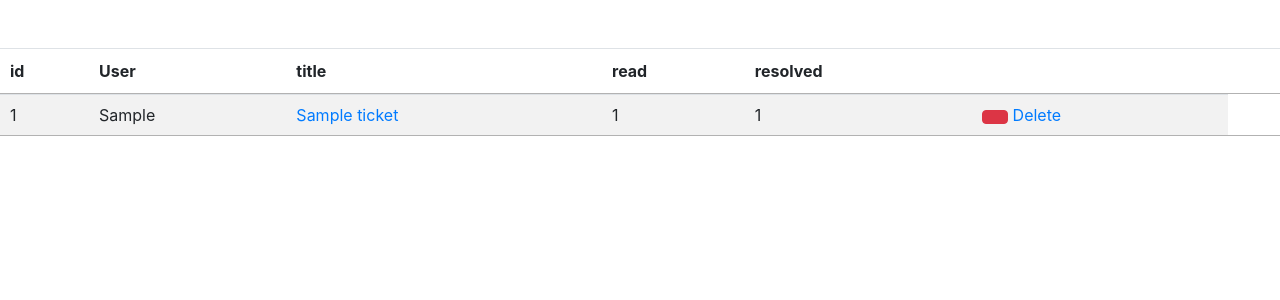
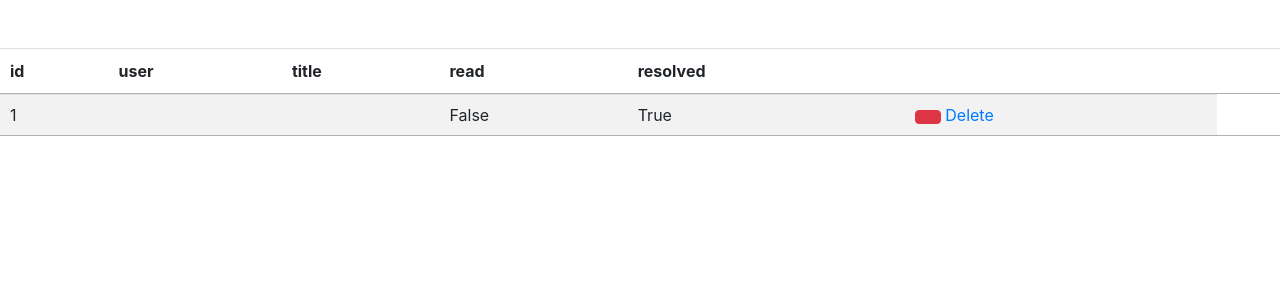
Before and after one commit to twobowlsofgrace/50.003_1D_2019, a Django app: page /ticket_creation/display/ in a window 1280 px wide. Shown: the part 40-340 px from the top of the page. Run offline with Django 3.2, Linux system fonts and the light colour scheme; a user stored in the database is signed in; tables that the repository leaves empty hold one stand-in row (values such as "Sample post"); parts of the project's set-up code (start-up, migrations or seed data) failed here and were passed over; some libraries are stand-ins or nearby versions.

Commit message:
working on sending valid dictionary values through render to the ticketcreation/show.html

```diff
--- a/Source/website/ticket_creation/templates/ticketcreation/show.html
+++ b/Source/website/ticket_creation/templates/ticketcreation/show.html
@@ -22,7 +22,7 @@
     <thead>
       <tr>
         <th>id</th>
-        <th>User</th>
+        <th>user</th>
         <th>title</th>
         <th>read</th>
         <th>resolved </th>
@@ -36,11 +36,11 @@
 
       <tr>
 
-          <td>{{line.id}}</td>
+        <td>{{line.id}}</td>
         <td>{{line.user}}</td>
         <td><a href="/ticket_creation/detail/?id={{ line.id }}" >{{line.title}}</a></td>
         <td>{{line.read}}</td>
-        <td>{{ line.resolved }}</td>
+        <td>{{line.resolved}}</td>
         <td>
             <form method="POST" action="">
             {% csrf_token %}
--- a/Source/website/ticket_creation/views.py
+++ b/Source/website/ticket_creation/views.py
@@ -5,6 +5,8 @@ from django.shortcuts import render
 from django.urls import reverse
 
 from . import models
+from createuser.models import Extended_User
+
 from django.views.decorators.csrf import csrf_exempt
 from django.contrib import messages
 from email_notif.views import email_from_admin
@@ -22,6 +24,8 @@ error_message_unauthorised = "Not authorised"  # used if the token sent by form
 error_message_forbidden_administrator = "This feature is not available to administrators"
 error_message_forbidden_nonadministrator = "This feature is not available to non-administrators"
 error_message_unknown_error = "Unknown error"  # thrown when we cant save ticket into model for some reason
+
+highest_queue_number = 5  # (inclusive of the number itself) for iterating tickets along according to queue, a highest queue number is chosen instead of incrementing queue number until there're no more tickets. This is for ease of prototyping (someone might want to make ticket queue number 0 and then queue number 2 during prototyping)
 
 """
 Note:
@@ -221,8 +225,37 @@ def list(request):
 		# user is logged in
 		if (request.user.is_superuser):
 			# user is superuser
-			list = models.Ticket.objects.all()
-			return render(request, 'ticketcreation/show.html', {"list": list})
+			print("@@@@@")
+			outputList = []
+
+			# iterate through tickets, lowest queue number first
+			for i in range(highest_queue_number+1):
+				for j in models.All_Tickets.objects.filter(queue_number=i):
+					if j.id != None:
+						each_ticket = {"id":None, "user":None, "title":None, "read":None, "resolved":None}
+						each_ticket["id"] = j.id
+						each_ticket["user"] = Extended_User(id=j.creator).username
+						each_ticket["title"] = models.Ticket_Details(ticket_id=j.id, thread_queue_number=0).title
+
+						if j.read_by != None:
+							if request.user.id in j.read_by.split(","):
+								each_ticket["read"] = True
+							else:
+								each_ticket["read"] = False
+						else:  # if no one has read it at all (read_by defaults to None)
+							each_ticket["read"] = False
+
+						if j.resolved_by != None:
+							each_ticket["resolved"] = True
+						else:
+							each_ticket["resolved"] = False
+
+						outputList.append(each_ticket)
+
+			# list = models.Ticket.objects.all()
+			# return render(request, 'ticketcreation/show.html', {"list": list})
+			print(outputList)
+			return render(request, 'ticketcreation/show.html', {"list":outputList})
 		else:
 			# user is normal user
 			return HttpResponseForbidden()
```
